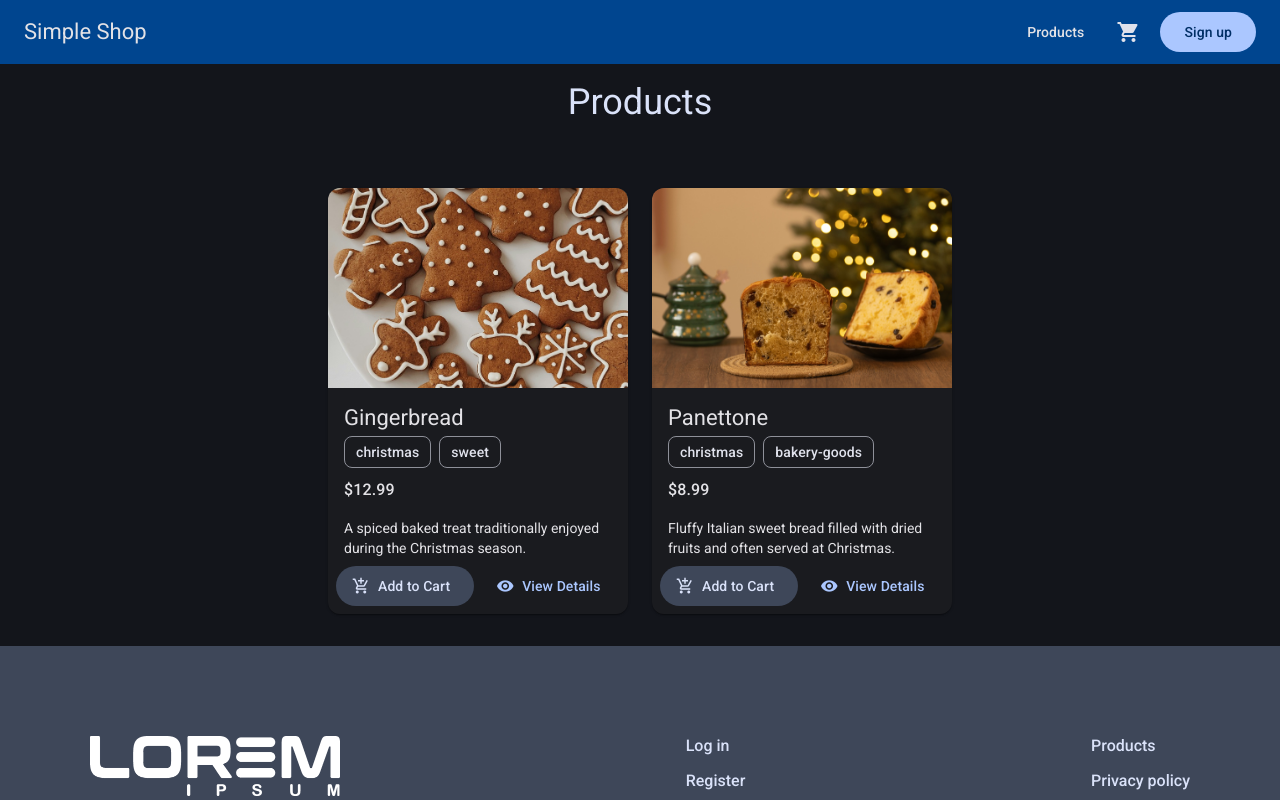
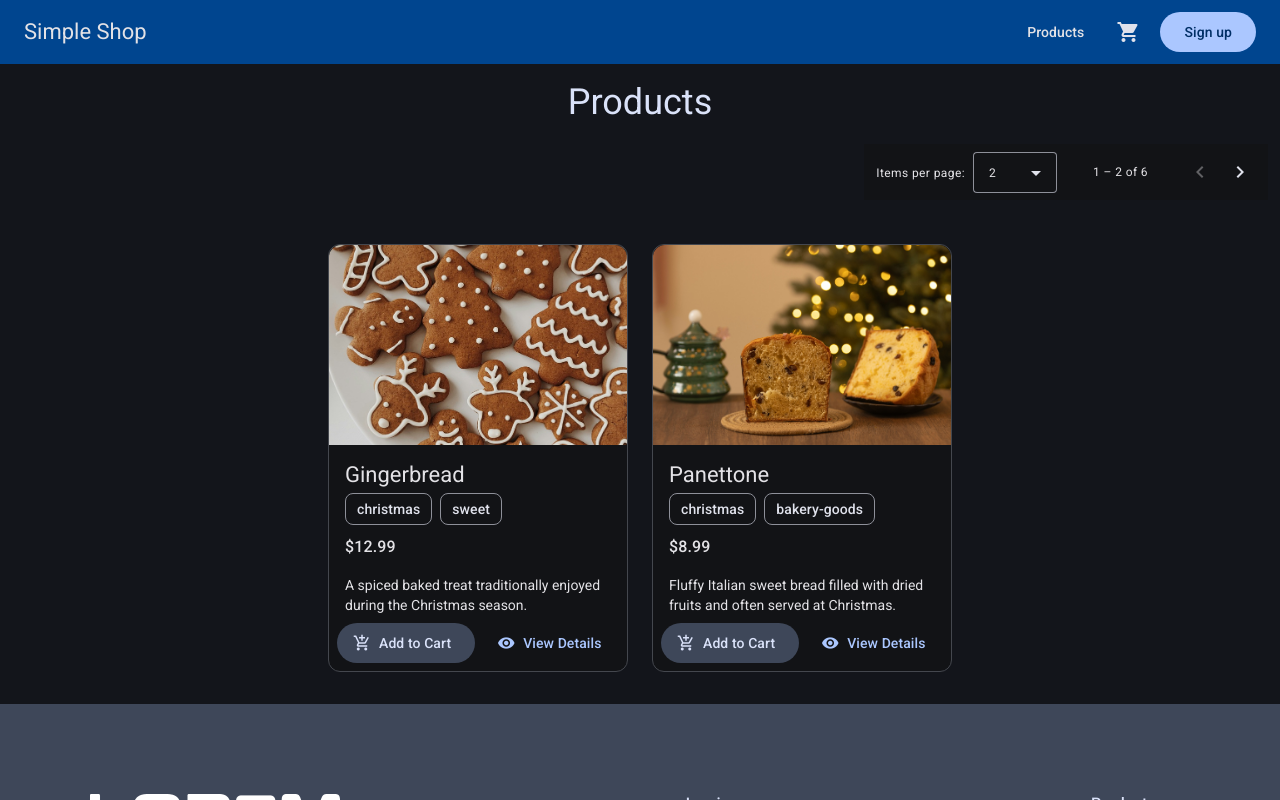
Before and after one commit to prisonmike01/UrbanTamasResume, an Angular app: page / in a window 1280 px wide. Both pictures are taken after a click on the button "Products". Shown: the top 800 px of the page. Built offline with nearby package versions, Linux system fonts and the light colour scheme.

Commit message:
added paginator to products

```diff
--- a/src/app/pages/products/products.html
+++ b/src/app/pages/products/products.html
@@ -4,13 +4,16 @@
   </div>
 
   <div class="products-section__header">
+    <mat-paginator [length]="paginatorLength()" [pageSize]="pageSize()" [pageIndex]="pageIndex()"
+      [pageSizeOptions]="[2, 4, paginatorLength()]" (page)="onPageChange($event)" aria-label="Select page">
+    </mat-paginator>
   </div>
 
   <div class="products-section__body">
     <div class="products-grid">
       @for (product of pagedProducts(); track product.id) {
-    <app-product-card [product]="product"></app-product-card>
-  }
-</div>
+      <app-product-card [product]="product"></app-product-card>
+      }
+    </div>
   </div>
 </section>
--- a/src/app/shared/components/product-card/product-card.html
+++ b/src/app/shared/components/product-card/product-card.html
@@ -1,4 +1,4 @@
-<mat-card class="product-card">
+<mat-card class="product-card" appearance="outlined">
   <img mat-card-image [ngSrc]="product().imageUrl" [alt]="product().name" width="300" height="200">
   <mat-card-header>
     <mat-card-title>
--- a/src/app/shared/components/product-card/product-card.scss
+++ b/src/app/shared/components/product-card/product-card.scss
@@ -12,7 +12,7 @@
   }
 
   mat-card-subtitle {
-    margin-top: 6px;;
+    margin-top: 6px;
   }
 
   mat-card-content {
```
